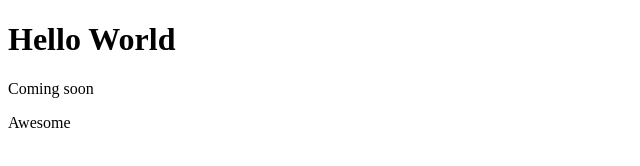
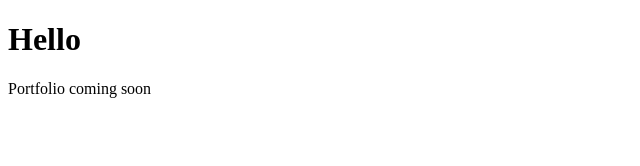
Before and after one commit to KingRalph78/craig-young, a plain HTML site: page index.html in a window 1280 px wide. Shown: the whole page, without its empty margins (0-640 px from the left). Drawn offline with Linux system fonts and the light colour scheme.

Commit message:
test of dev branch

```diff
--- a/index.html
+++ b/index.html
@@ -1,8 +1,7 @@
 <!DOCTYPE html>
 <html>
 <body>
-<h1>Hello World</h1>
-<p>Coming soon</p>
-  <p>Awesome</p>
+<h1>Hello</h1>
+<p>Portfolio coming soon</p>
 </body>
 </html>
```
